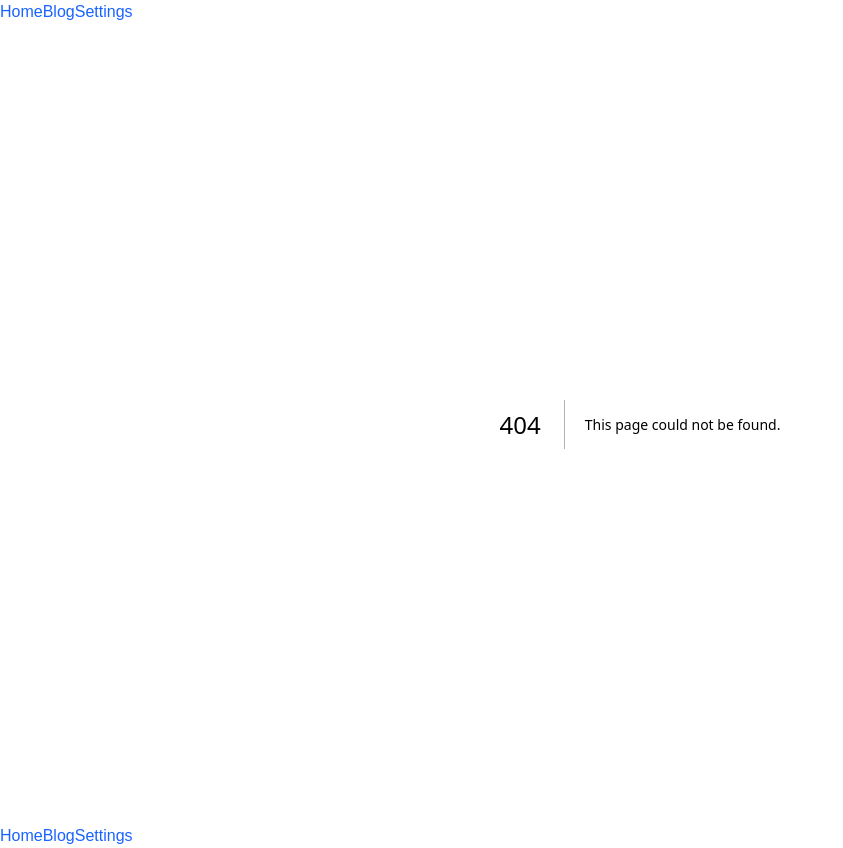
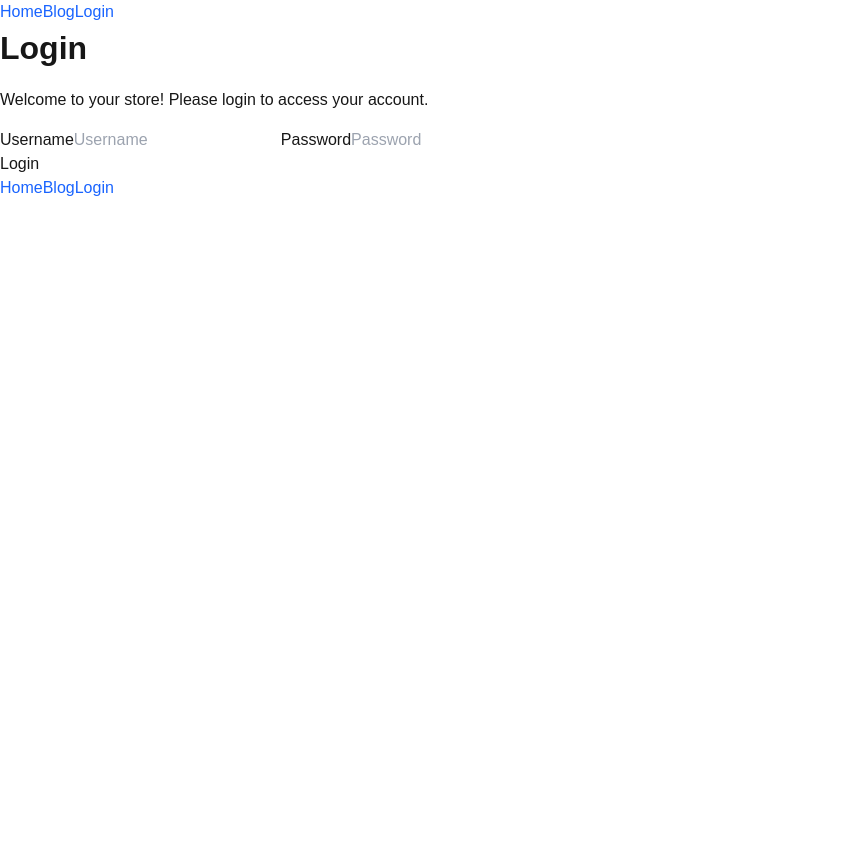
Before and after one commit to sofiekedvik/my-store, a Next.js app: page /login in a window 1280 px wide. Before the commit this address had no page. Shown: the whole page, without its empty margins (0-843 px from the left). After the commit the page ends 800 px from the top, so only its background shows below. Built offline with nearby package versions, Linux system fonts and the light colour scheme.

Commit message:
some style

```diff
--- /dev/null
+++ b/src/app/(mypages)/login/page.tsx
@@ -0,0 +1,31 @@
+import React from "react";
+
+export default function Login() {
+  async function onSubmitForm(e: any) {
+    "use server";
+    e.preventDefault();
+    console.log("Form submitted");
+  }
+
+  return (
+    <div className="">
+      <h1>Login</h1>
+      <p>Welcome to your store! Please login to access your account.</p>
+      <form className="flex my-16 flex-col gap-4 [&>input]:border [&>input]:rounded-[4px] [&>input]:p-[8px] max-w-[700px]">
+        <label htmlFor="username">Username</label>
+        <input id="username" type="text" placeholder="Username" />
+        <label htmlFor="password">Password</label>
+        <input id="password" type="text" placeholder="Password" />
+        <div>
+          <button
+            type="submit"
+            onClick={onSubmitForm}
+            className="bg-blue-500 text-white p-2 rounded-md mt-2 px-10"
+          >
+            Login
+          </button>
+        </div>
+      </form>
+    </div>
+  );
+}
--- a/src/app/layout.tsx
+++ b/src/app/layout.tsx
@@ -20,10 +20,10 @@ export const metadata: Metadata = {
 
 function NavLinks() {
   return (
-    <nav className="row-start-3 flex gap-6 flex-wrap items-center justify-center">
+    <nav className="row-start-3 flex gap-6 flex-wrap items-center justify-center py-4 border-b border-t">
       <Link href="/">Home</Link>
       <Link href="/blog">Blog</Link>
-      <Link href="/settings">Settings</Link>
+      <Link href="/login">Login</Link>
     </nav>
   );
 }
@@ -42,7 +42,7 @@ export default function RootLayout({
           <header>
             <NavLinks />
           </header>
-          <div className="max-w-[1200px] mx-auto">{children}</div>
+          <div className="max-w-[1200px] mx-auto my-8">{children}</div>
           <footer>
             <NavLinks />
           </footer>
--- a/src/app/page.tsx
+++ b/src/app/page.tsx
@@ -3,7 +3,7 @@ import React from "react";
 export default function Home() {
   return (
     <div className="">
-      <h1>Hem</h1>
+      <h1>Welcome to my store</h1>
       <p>
         Lorem ipsum dolor sit amet consectetur, adipisicing elit. Dolor
         laboriosam ut soluta minima. Consectetur sequi eos assumenda odio
```
Also changed, not shown: src/app/(mypages)/settings/page.tsx (renamed from src/app/(admin)/settings/page.tsx).
